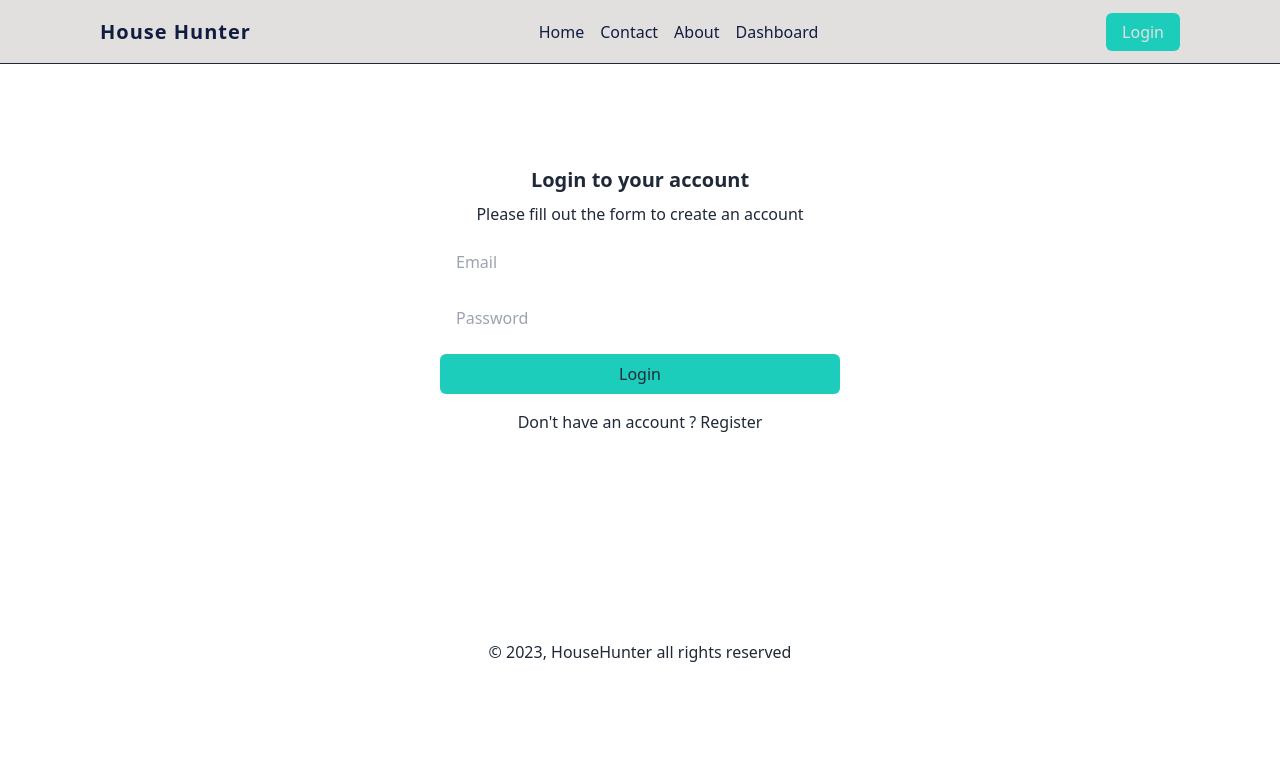
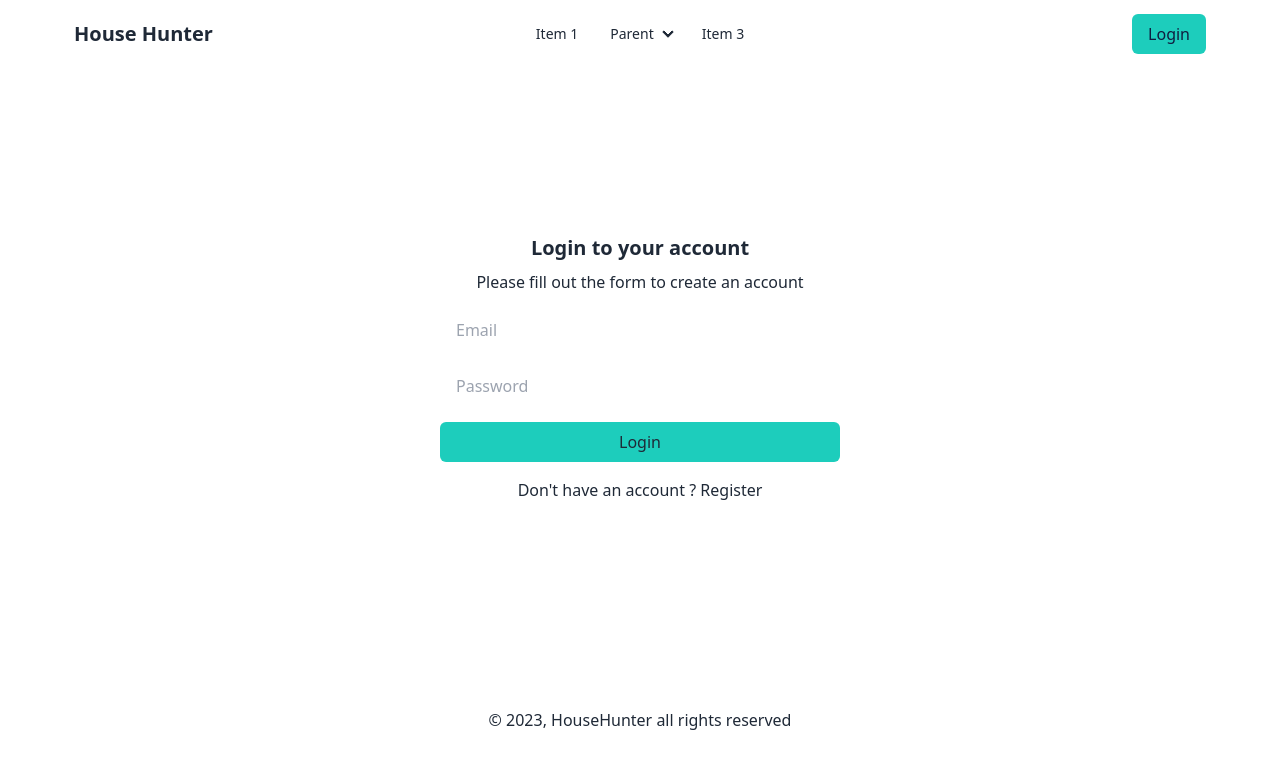
Before and after one commit to rejaulkariim/house-hunter-client, a React (Vite) app: page /login in a window 1280 px wide. Shown: the top 768 px of the page. Built offline with nearby package versions, Linux system fonts and the light colour scheme.

Commit message:
added house card

```diff
--- a/index.html
+++ b/index.html
@@ -1,5 +1,5 @@
 <!DOCTYPE html>
-<html lang="en">
+<html data-theme="light" lang="en">
   <head>
     <meta charset="UTF-8" />
     <link rel="icon" type="image/svg+xml" href="/vite.svg" />
--- a/src/App.jsx
+++ b/src/App.jsx
@@ -3,7 +3,7 @@ import router from "./Routes/Routes";
 
 function App() {
   return (
-    <main>
+    <main className="max-w-[1180px] mx-auto px-4 ">
       <RouterProvider router={router}></RouterProvider>
     </main>
   );
--- a/src/Layout/MainLayout.jsx
+++ b/src/Layout/MainLayout.jsx
@@ -4,11 +4,9 @@ import Navbar from "../components/Navbar";
 
 function MainLayout() {
   return (
-    <div className="max-w-[1080px] mx-auto px-4 md:px-0">
+    <div>
       <Navbar />
-
       <Outlet />
-
       <Footer />
     </div>
   );
--- a/src/Pages/Home.jsx
+++ b/src/Pages/Home.jsx
@@ -1,8 +1,11 @@
+import ListedHouse from "../components/ListedHouse"
 
 
 function Home() {
   return (
-    <div className='min-h-screen mt-16'>Home</div>
+    <div className='min-h-screen mt-16'>
+      <ListedHouse/>
+    </div>
   )
 }
 
--- a/src/Pages/HouseOwnerDashboard.jsx
+++ b/src/Pages/HouseOwnerDashboard.jsx
@@ -1,7 +1,22 @@
+import { Link } from "react-router-dom";
+
 const HouseOwnerDashboard = () => {
   return (
     <div className="min-h-screen mt-16 b-accent">
-      <h2>Welcome to owner dashboard</h2>
+      <div className="py-10">
+        <h2 className="text-5xl font-bold text-accent">
+          Welcome to owner dashboard
+        </h2>
+
+        <div className="my-4">
+          <Link
+            to="/renter/dashboard/add-house"
+            className="py-2 px-4 rounded-md duration-300 cursor-pointer bg-accent text-light hove:bg-accent/90"
+          >
+            Add New House
+          </Link>
+        </div>
+      </div>
     </div>
   );
 };
--- a/src/Pages/HouseRenterDashboard.jsx
+++ b/src/Pages/HouseRenterDashboard.jsx
@@ -1,7 +1,7 @@
 const HouseRenterDashboard = () => {
   return (
     <div className="mt-16">
-      <h2>Welcome to renter dashboard</h2>
+      <h2 className="text-5xl text-primary font-bold">Welcome to renter dashboard</h2>
     </div>
   );
 };
--- a/src/Routes/Routes.jsx
+++ b/src/Routes/Routes.jsx
@@ -9,6 +9,7 @@ import HouseOwnerDashboard from "../Pages/HouseOwnerDashboard";
 import HouseRenterDashboard from "../Pages/HouseRenterDashboard";
 import LoginPage from "../Pages/Login";
 import RegisterPage from "../Pages/Register";
+import AddHouseForm from "../components/OwnerDashboard/AddHouseForm";
 import PrivateRoute from "./PrivateRoute";
 
 const router = createBrowserRouter([
@@ -65,6 +66,10 @@ const router = createBrowserRouter([
         path: "/renter/dashboard",
         element: <HouseRenterDashboard />,
       },
+      {
+        path: "/renter/dashboard/add-house",
+        element: <AddHouseForm />,
+      },
     ],
   },
 ]);
--- a/src/components/Button.jsx
+++ b/src/components/Button.jsx
@@ -2,10 +2,10 @@ import { cva } from "class-variance-authority";
 import clsx from "clsx";
 import { Link } from "react-router-dom";
 
-const buttonVariants = cva("py-2 px-4 rounded-md duration-300 cursor-pointer", {
+const buttonVariants = cva("py-2 px-4 rounded-md duration-300 cursor-pointer bg-accent text-dark hove:bg-accent/90", {
   variants: {
     color: {
-      green: "bg-accent text-light hove:bg-accent/90",
+      green: "bg-accent text-dark hove:bg-accent/90",
     },
   },
   defaultVariants: {
--- /dev/null
+++ b/src/components/HouseCard.jsx
@@ -0,0 +1,39 @@
+
+const HouseCard = ({ house }) => {
+  console.log(house);
+  return (
+    <div className="shadow-md rounded-md p-4">
+    <img src={house.picture} alt={house.name} className="w-full h-40 object-cover rounded-md" />
+    <div className="mt-4">
+      <h3 className="text-xl font-semibold">{house.name}</h3>
+      <p className="text-gray-500 mt-2">{house.description}</p>
+      <div className="mt-4">
+        <p>
+          <strong>Address:</strong> {house.address}, {house.city}
+        </p>
+        <p>
+          <strong>Bedrooms:</strong> {house.bedrooms}
+        </p>
+        <p>
+          <strong>Bathrooms:</strong> {house.bathrooms}
+        </p>
+        <p>
+          <strong>Room Size:</strong> {house.roomSize} sq ft
+        </p>
+        <p>
+          <strong>Rent per Month:</strong> ${house.rentPerMonth}
+        </p>
+        <p>
+          <strong>Availability Date:</strong> {house.availabilityDate}
+        </p>
+        <p>
+          <strong>Contact Phone:</strong> {house.phone}
+        </p>
+      </div>
+      <button className="mt-4 w-full btn btn-accent">Book Now</button>
+    </div>
+  </div>
+  );
+};
+
+export default HouseCard;
--- /dev/null
+++ b/src/components/ListedHouse.jsx
@@ -0,0 +1,48 @@
+import axios from "axios";
+import { useEffect, useState } from "react";
+import HouseCard from "./HouseCard";
+
+const ListedHouse = () => {
+  const [houses, setHouses] = useState([]);
+
+  useEffect(() => {
+    const fetchHouses = async () => {
+      try {
+        // const token = localStorage.getItem("jwtToken");
+        // const decodedToken = jwt_decode(token); // Decode the token to get the user's role
+        // if (decodedToken.role !== "House Owner") {
+        // Check if the user's role is not "House Owner"
+        //   return; // If not, don't fetch houses and return early
+        // }
+
+        const response = await axios.get("http://localhost:5000/api/houses", {
+          //   headers: {
+          //     Authorization: `Bearer ${token}`,
+          //   },
+        });
+
+        setHouses(response.data);
+      } catch (error) {
+        console.log(error);
+      }
+    };
+
+    fetchHouses();
+  }, []);
+
+  if (!houses.length) {
+    return <p>No houses to display.</p>;
+  }
+  return (
+    <div className="">
+      <h2>Your Houses</h2>
+      <div className="grid grid-cols-1 md:grid-cols-3 gap-10">
+        {houses.map((house) => (
+          <HouseCard key={house._id} house={house} />
+        ))}
+      </div>
+    </div>
+  );
+};
+
+export default ListedHouse;
--- a/src/components/Navbar.jsx
+++ b/src/components/Navbar.jsx
@@ -31,36 +31,120 @@ function Navbar() {
   }
 
   return (
-    <header className="fixed left-0 top-0 right-0 backdrop:blur h-16 z-50 bg-light border-b">
-      <nav className="max-w-[1080px] mx-auto h-full flex justify-between items-center">
-        <div className="flex justify-between items-center gap-16">
-          <Link to="/" className="text-xl text-dark font-bold tracking-wider">
+    // <header className="fixed left-0 top-0 right-0 backdrop:blur h-16 z-50 bg-light border-b">
+    //   <nav className="max-w-[1080px] mx-auto h-full flex justify-between items-center">
+    //     <div className="flex justify-between items-center gap-16">
+    //       <Link to="/" className="text-xl text-dark font-bold tracking-wider">
+    //         House Hunter
+    //       </Link>
+    //     </div>
+
+    //     <div className="flex items-center gap-4">
+    //       <Link to="/" className="text-dark">
+    //         Home
+    //       </Link>
+    //       <Link to="/contact" className="text-dark">
+    //         Contact
+    //       </Link>
+    //       <Link to="/about" className="text-dark">
+    //         About
+    //       </Link>
+    //       {isHouseOwner ? ( // Show links based on the user's role
+    //         <Link to="/owner/dashboard" className="text-dark">
+    //           Dashboard
+    //         </Link>
+    //       ) : (
+    //         <Link to="/renter/dashboard" className="text-dark">
+    //           Dashboard
+    //         </Link>
+    //       )}
+    //     </div>
+
+    //     <div>
+    //       {isAuthenticated ? (
+    //         <button
+    //           onClick={handleLogout}
+    //           className="bg-accent text-light hove:bg-accent/90 py-2 px-4 rounded-md duration-300 cursor-pointer"
+    //         >
+    //           Logout
+    //         </button>
+    //       ) : (
+    //         <Button placeholder="Login" href="/login" color="green" />
+    //       )}
+    //     </div>
+    //   </nav>
+    // </header>
+
+    <div className="navbar bg-base-100">
+      <div className="navbar-start">
+        <div className="dropdown">
+          <label tabIndex={0} className="btn btn-ghost lg:hidden">
+            <svg
+              xmlns="http://www.w3.org/2000/svg"
+              className="h-5 w-5"
+              fill="none"
+              viewBox="0 0 24 24"
+              stroke="currentColor"
+            >
+              <path
+                strokeLinecap="round"
+                strokeLinejoin="round"
+                strokeWidth="2"
+                d="M4 6h16M4 12h8m-8 6h16"
+              />
+            </svg>
+          </label>
+          <ul
+            tabIndex={0}
+            className="menu menu-sm dropdown-content mt-3 z-[1] p-2 shadow bg-base-100 rounded-box w-52"
+          >
+            <li>
+              <a>Item 1</a>
+            </li>
+            <li>
+              <a>Parent</a>
+              <ul className="p-2">
+                <li>
+                  <a>Submenu 1</a>
+                </li>
+                <li>
+                  <a>Submenu 2</a>
+                </li>
+              </ul>
+            </li>
+            <li>
+              <a>Item 3</a>
+            </li>
+          </ul>
+        </div>
+        <Link to="/" className="font-bold text-xl">
           House Hunter
         </Link>
       </div>
-
-        <div className="flex items-center gap-4">
-          <Link to="/" className="text-dark">
-            Home
-          </Link>
-          <Link to="/contact" className="text-dark">
-            Contact
-          </Link>
-          <Link to="/about" className="text-dark">
-            About
-          </Link>
-          {isHouseOwner ? ( // Show links based on the user's role
-            <Link to="/owner/dashboard" className="text-dark">
-              Dashboard
-            </Link>
-          ) : (
-            <Link to="/renter/dashboard" className="text-dark">
-              Dashboard
-            </Link>
-          )}
+      <div className="navbar-center hidden lg:flex">
+        <ul className="menu menu-horizontal px-1">
+          <li>
+            <a>Item 1</a>
+          </li>
+          <li tabIndex={0}>
+            <details>
+              <summary>Parent</summary>
+              <ul className="p-2">
+                <li>
+                  <a>Submenu 1</a>
+                </li>
+                <li>
+                  <a>Submenu 2</a>
+                </li>
+              </ul>
+            </details>
+          </li>
+          <li>
+            <a>Item 3</a>
+          </li>
+        </ul>
       </div>
-
-        <div>
+      <div className="navbar-end">
         {isAuthenticated ? (
           <button
             onClick={handleLogout}
@@ -72,8 +156,7 @@ function Navbar() {
           <Button placeholder="Login" href="/login" color="green" />
         )}
       </div>
-      </nav>
-    </header>
+    </div>
   );
 }
 
```
Also changed, not shown: src/components/OwnerDashboard/AddHouseForm.jsx (+5 -30 lines). Lines whose indentation alone changed are shown as unchanged.
